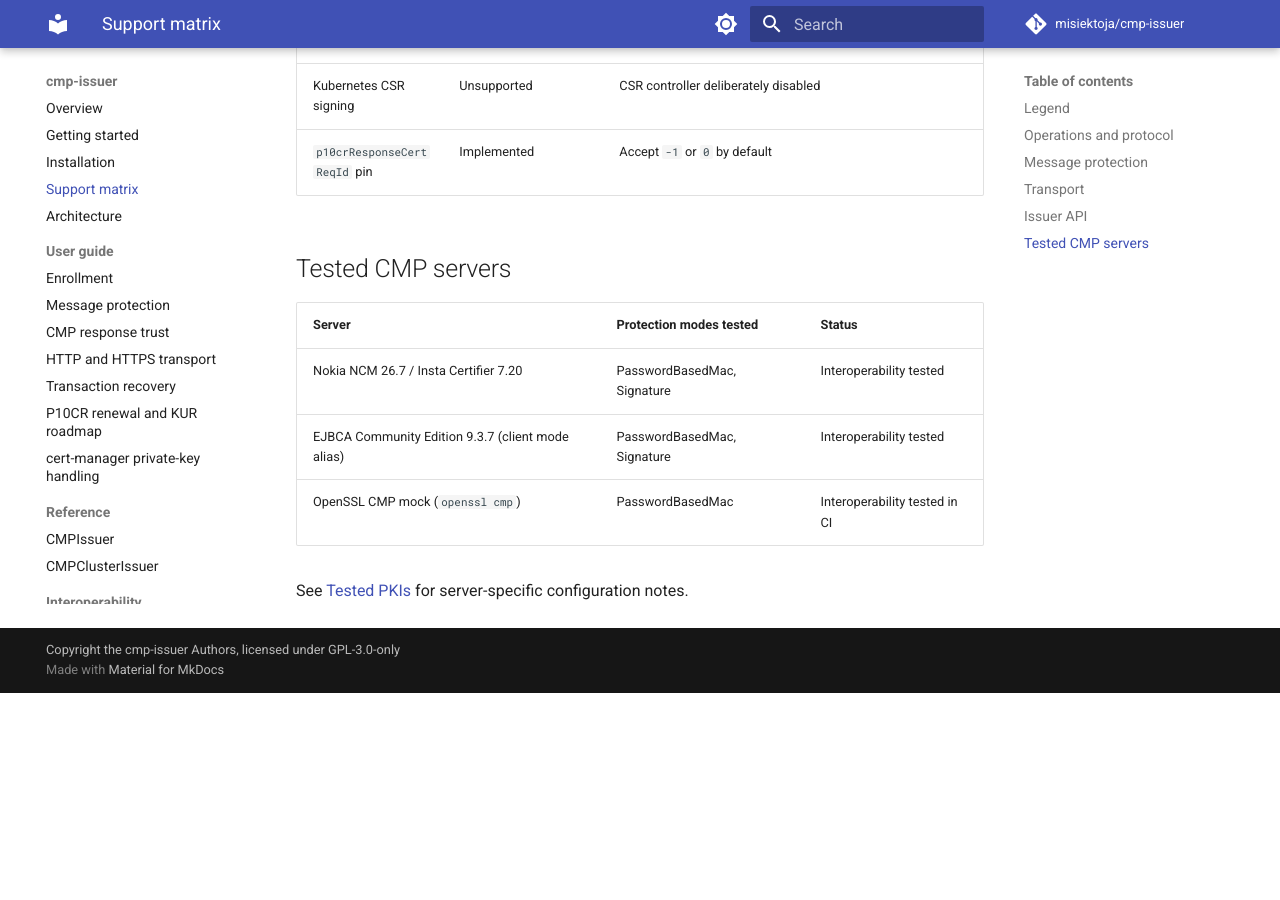
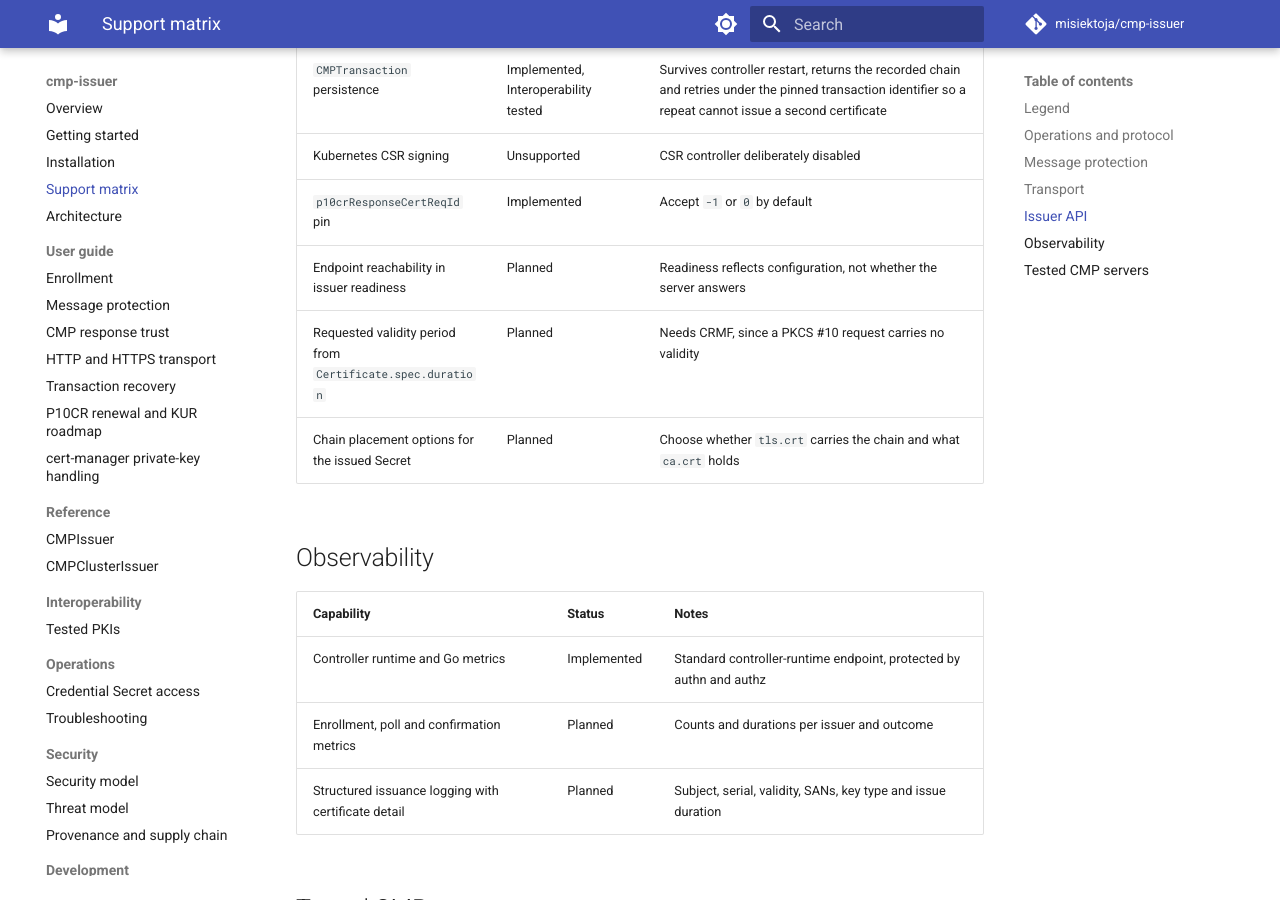
Before and after one commit to misiektoja/cmp-issuer, an MkDocs documentation site: the page built from docs/support-matrix.md, in a window 1280 px wide and 900 px high, scrolled down 2559 px. Built offline with MkDocs 1.6.1 and Material for MkDocs 9.7.7, drawn with Linux system fonts in a browser that asks for light colours; comment, search, counter and statistics services are not loaded; before the commit the page ends 3252 px from its top, so only the background shows below that; some of the changed text lies outside the part shown.

Commit message:
docs: record the planned observability, failover and readiness work

```diff
--- a/docs/support-matrix.md
+++ b/docs/support-matrix.md
@@ -44,6 +44,8 @@
 | HTTPS with custom trust anchors | Implemented | TLS trust is separate from CMP trust |
 | HTTPS with system trust | Implemented | Omit `transport.tls.caSecretRef` |
 | mTLS client authentication | Planned | `clientCertificateSecretRef` is reserved |
+| Backup CMP endpoint with failover | Planned | A second endpoint used when the primary is unreachable |
+| Explicit outbound proxy settings | Planned | Standard proxy environment variables are already honored |
 | HTTP redirects | Unsupported | Disabled; redirect responses fail closed |
 
 ## Issuer API
@@ -55,6 +57,17 @@
 | `CMPTransaction` persistence | Implemented, Interoperability tested | Survives controller restart, returns the recorded chain and retries under the pinned transaction identifier so a repeat cannot issue a second certificate |
 | Kubernetes CSR signing | Unsupported | CSR controller deliberately disabled |
 | `p10crResponseCertReqId` pin | Implemented | Accept `-1` or `0` by default |
+| Endpoint reachability in issuer readiness | Planned | Readiness reflects configuration, not whether the server answers |
+| Requested validity period from `Certificate.spec.duration` | Planned | Needs CRMF, since a PKCS #10 request carries no validity |
+| Chain placement options for the issued Secret | Planned | Choose whether `tls.crt` carries the chain and what `ca.crt` holds |
+
+## Observability
+
+| Capability | Status | Notes |
+| --- | --- | --- |
+| Controller runtime and Go metrics | Implemented | Standard controller-runtime endpoint, protected by authn and authz |
+| Enrollment, poll and confirmation metrics | Planned | Counts and durations per issuer and outcome |
+| Structured issuance logging with certificate detail | Planned | Subject, serial, validity, SANs, key type and issue duration |
 
 ## Tested CMP servers
 
```
